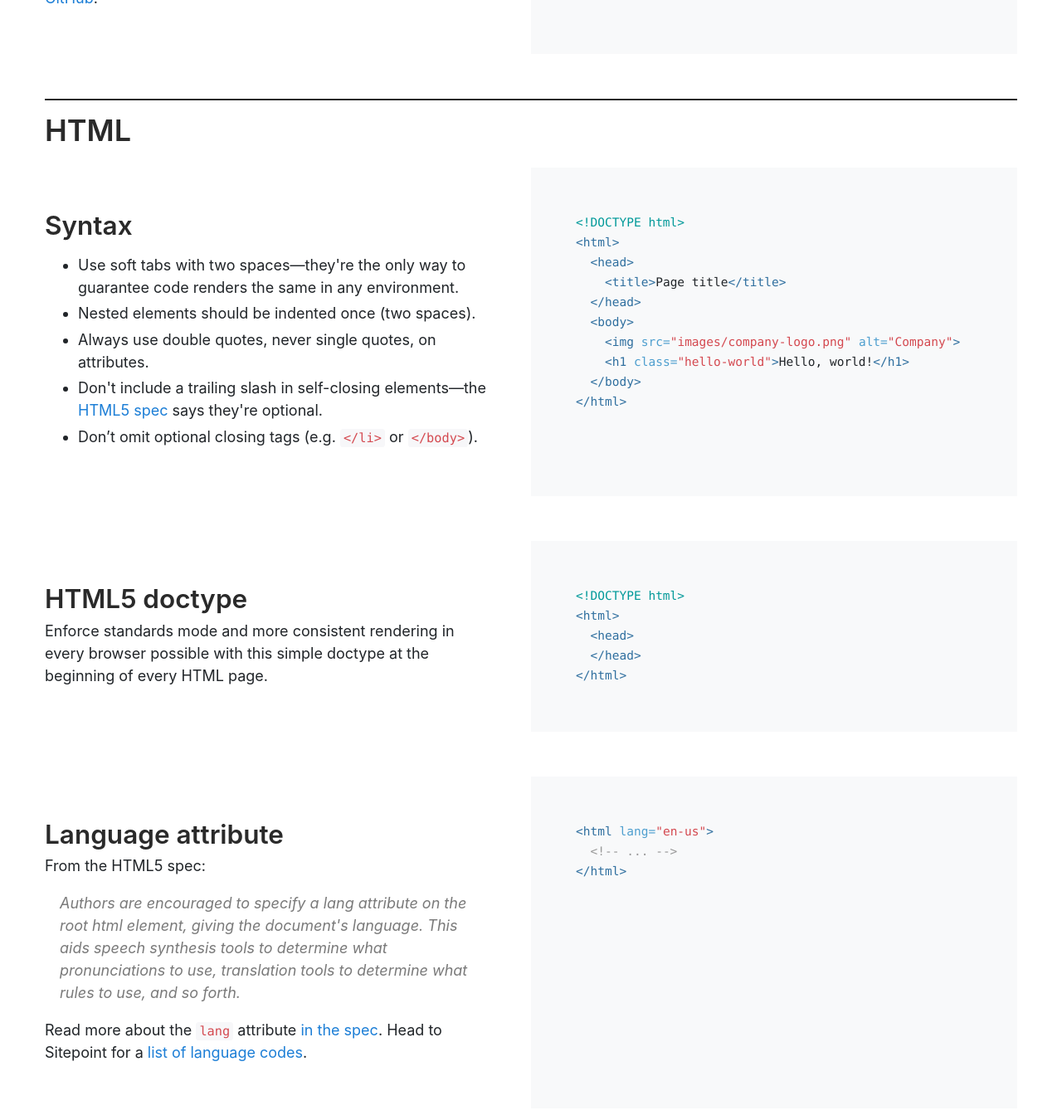
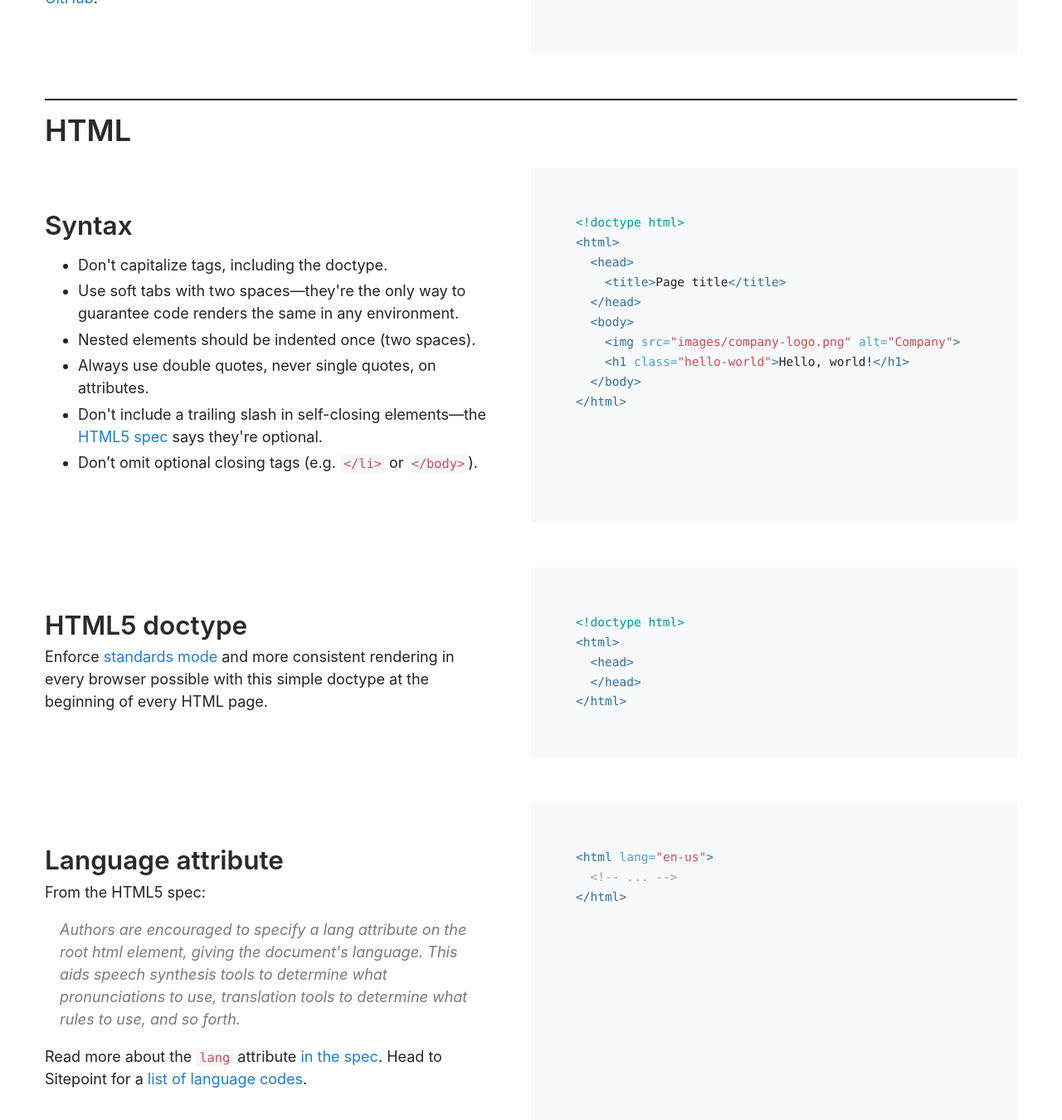
Before and after one commit to cynthiabsmindlr/code-guide, a Jekyll site: the page built from index.html, in a window 1280 px wide and 1400 px high, scrolled down 1709 px. Shown: the top 1350 px of the window at 83% size. Built offline with Jekyll 4.4.1, drawn with Linux system fonts in a browser that asks for light colours; comment, search, counter and statistics services are not loaded; part of the change alters nothing that is shown.

Commit message:
some slight tweaks

```diff
--- a/_includes/header.html
+++ b/_includes/header.html
@@ -18,7 +18,6 @@
       </a>
     </p>
 
-
     <script type="text/javascript" src="//cdn.fusionads.net/fusion.js?zoneid=1332&serve=C6SDP2Y&placement=codeguide" id="_fusionads_js"></script>
   </div>
 </header>
--- a/_includes/html/doctype.html
+++ b/_includes/html/doctype.html
@@ -1,4 +1,4 @@
-<!DOCTYPE html>
+<!doctype html>
 <html>
   <head>
   </head>
--- a/_includes/html/syntax.html
+++ b/_includes/html/syntax.html
@@ -1,4 +1,4 @@
-<!DOCTYPE html>
+<!doctype html>
 <html>
   <head>
     <title>Page title</title>
--- a/index.html
+++ b/index.html
@@ -60,6 +60,7 @@ layout: default
   <div class="col">
     <h3>Syntax</h3>
     <ul>
+      <li>Don't capitalize tags, including the doctype.</li>
       <li>Use soft tabs with two spaces—they're the only way to guarantee code renders the same in any environment.</li>
       <li>Nested elements should be indented once (two spaces).</li>
       <li>Always use double quotes, never single quotes, on attributes.</li>
@@ -75,7 +76,7 @@ layout: default
 <div class="section" id="html-doctype">
   <div class="col">
     <h3>HTML5 doctype</h3>
-    <p>Enforce standards mode and more consistent rendering in every browser possible with this simple doctype at the beginning of every HTML page.</p>
+    <p>Enforce <a href="https://developer.mozilla.org/en-US/docs/Web/HTML/Quirks_Mode_and_Standards_Mode">standards mode</a> and more consistent rendering in every browser possible with this simple doctype at the beginning of every HTML page.</p>
   </div>
   <div class="col">
     {% highlight html %}{% include html/doctype.html %}{% endhighlight %}
```
